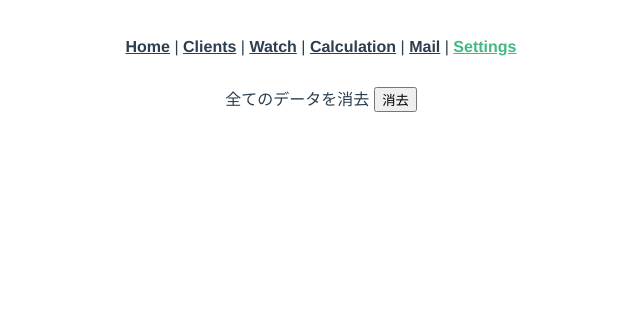
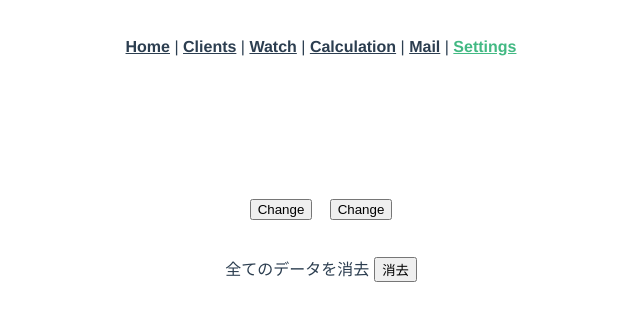
Before and after one commit to aiwaka/tutor_tools, a Vue app: page /settings in a window 1280 px wide. Shown: the top 320 px of the page, without its empty margins (319-959 px from the left). Built offline with nearby package versions, Linux system fonts and the light colour scheme.

Commit message:
use component

```diff
--- a/src/views/Settings.vue
+++ b/src/views/Settings.vue
@@ -1,22 +1,61 @@
 <template>
   <div class="settings">
-      <form>
-          <label for="clear-data">全てのデータを消去</label>
-          <button id="clear-data" v-on:click.prevent="clearAllData">消去</button>
-      </form>
+    <div class="settings-mydata">
+      <BlockWithChanger :text="myData.name" v-on:text-changed="changeMyName" />
+      <BlockWithChanger :text="myData.email" :inputType="'email'" v-on:text-changed="changeMyEmail" />
+    </div>
+    <!--
+    <form>
+      <label for="my-name">ユーザー名</label>
+      <input type="text" id="my-name" v-model="newMyName" /><br/>
+
+      <label for="my-email">メールアドレス</label>
+      <input type="email" id="my-email" v-model="newMyEmail" /><br/>
+      <button v-on:click.prevent="saveMyData">保存</button>
+    </form>
+    -->
+    <form>
+      <label for="clear-data">全てのデータを消去</label>
+      <button id="clear-data" v-on:click.prevent="clearAllData">消去</button>
+    </form>
   </div>
 </template>
 
 <script>
+import BlockWithChanger from '../components/BlockWithChanger.vue'
 export default {
   name: 'settings',
+  components: {
+    BlockWithChanger
+  },
   data: () => {
     return {
+      newMyName: '',
+      newMyEmail: '',
     }
   },
   computed: {
+    myData() {
+      return this.$store.getters.getMyData
+    }
   },
   methods: {
+    changeMyName(newName) {
+      this.$store.dispatch('saveMyData', {
+        name: newName
+      })
+    },
+    changeMyEmail(newEmail) {
+      this.$store.dispatch('saveMyData', {
+        email: newEmail
+      })
+    },
+    saveMyData() {
+      this.$store.dispatch('saveMyData', {
+        name: this.newMyName,
+        email: this.newMyEmail
+      })
+    },
     clearAllData() {
       this.$store.dispatch('clearAllData')
     }
@@ -25,6 +64,11 @@ export default {
 </script>
 
 <style scoped>
+.settings-mydata {
+  display: flex;
+  justify-content: center;
+  margin: 3rem auto;
+}
 label {
   display: inline-block;
   margin-right: .5rem;
```
